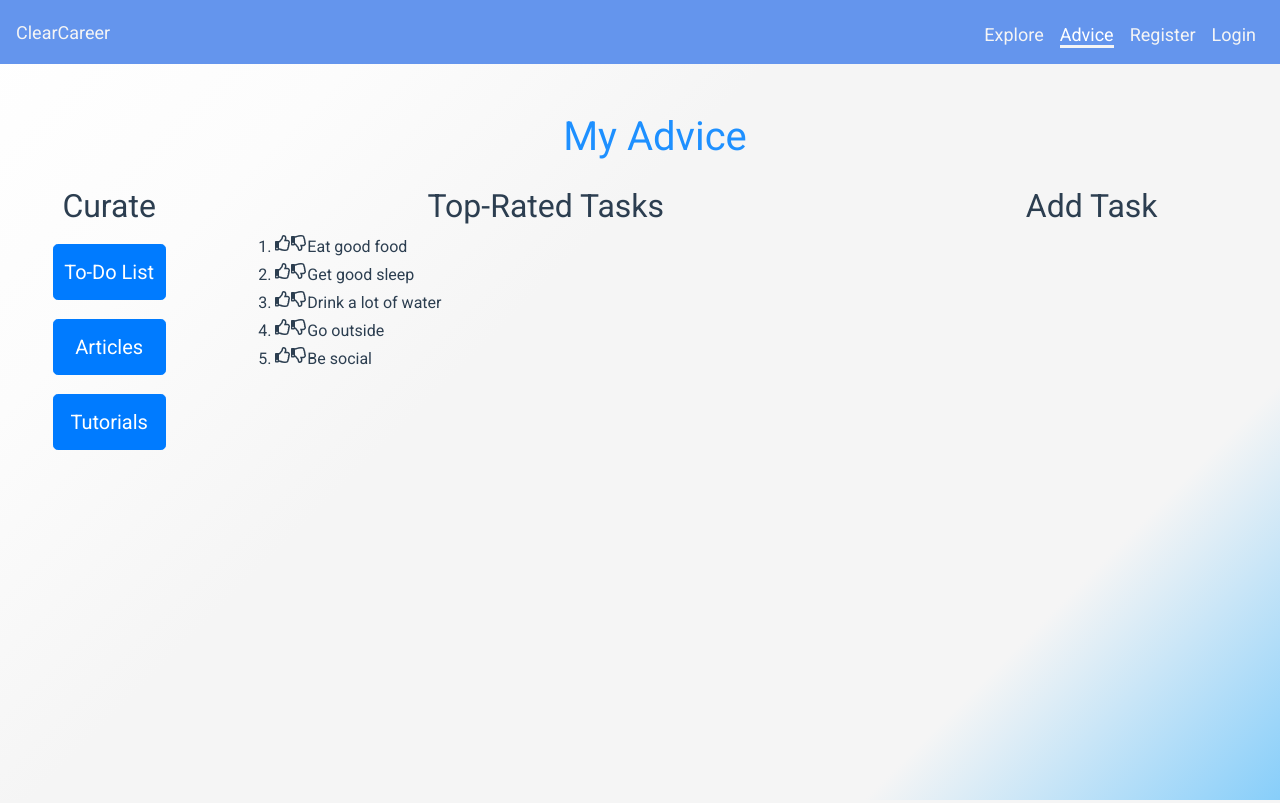
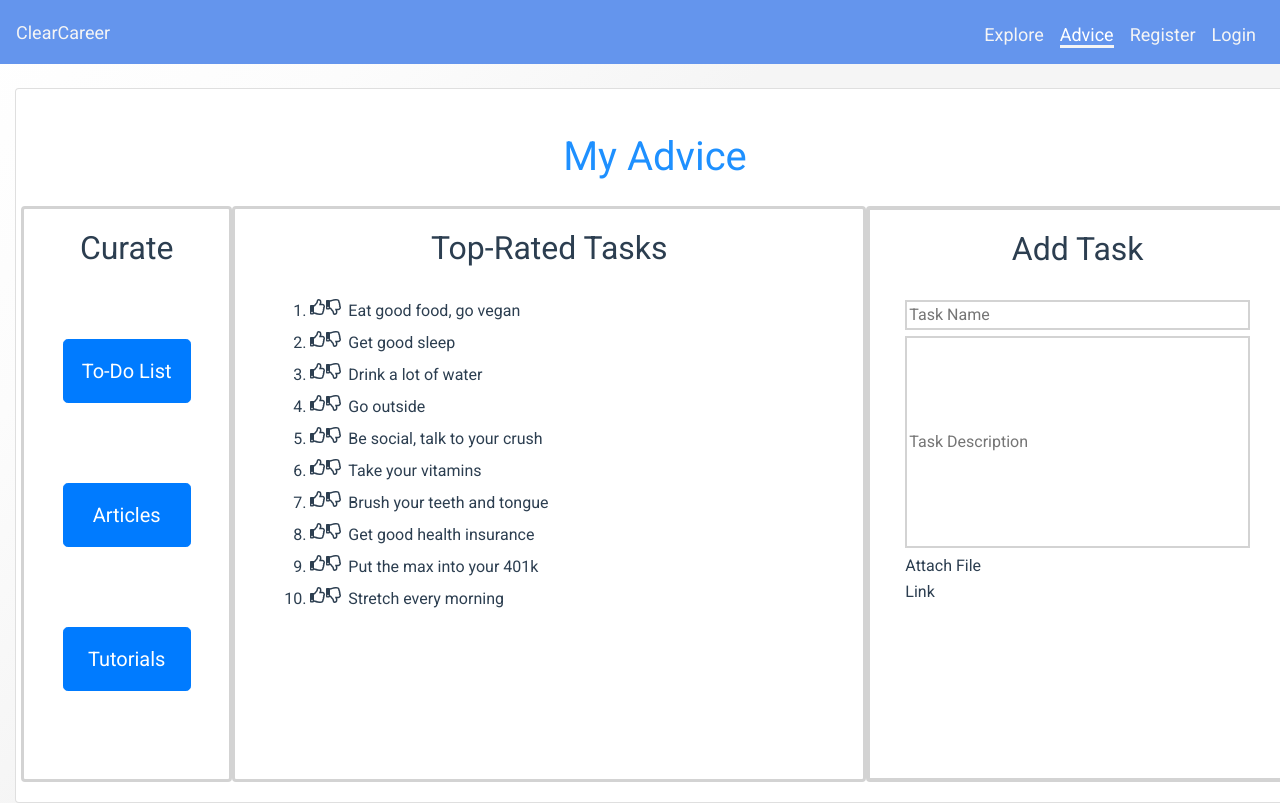
Before and after one commit to jerrylanning/clear-career, a Vue app: page /advice in a window 1280 px wide. Shown: the top 803 px of the page. Built offline with nearby package versions, Linux system fonts and the light colour scheme; what vue-graph would draw is missing.

Commit message:
closer to to-do list

```diff
--- a/src/components/pages/Advice.vue
+++ b/src/components/pages/Advice.vue
@@ -1,10 +1,11 @@
 <template>
     <div class="advice-container">
+        <b-card class="b-card-container">
             <h1 class="heading"> My Advice </h1>
             <div class="row">
-            <div id="curate-column"
+                <b-card id="curate-column"
                      class="col-2">
-                <h2>Curate</h2>
+                    <h2 class="curate">Curate</h2>
                     <button id="to-do-button"
                             class="btn btn-lg btn-primary"
                             type="button">
@@ -20,67 +21,112 @@
                             type="button">
                         Tutorials
                     </button>
-            </div>
-            <div id="tasks-column"
+                </b-card>
+                <b-card id="tasks-column"
                      class="col-6">
-                <h2>Top-Rated Tasks</h2>
+                    <h2 class="top-rated-tasks">Top-Rated Tasks</h2>
                     <ol>
                         <li>
                             <div class="task-item">
-                            <font-awesome-icon  class="fa-item icon" :icon="faEmptyThumbUp" />
-                            <font-awesome-icon  class="fa-item icon" :icon="faEmptyThumbDown" />
-                            <div>Eat good food</div>
+                                <font-awesome-icon class="fa-item icon" :icon="faEmptyThumbUp"/>
+                                <font-awesome-icon class="fa-item icon" :icon="faEmptyThumbDown"/>
+                                <div>Eat good food, go vegan</div>
                             </div>
                         </li>
                         <li>
                             <div class="task-item">
-                            <font-awesome-icon  class="fa-item icon" :icon="faEmptyThumbUp" />
-                            <font-awesome-icon  class="fa-item icon" :icon="faEmptyThumbDown" />
+                                <font-awesome-icon class="fa-item icon" :icon="faEmptyThumbUp"/>
+                                <font-awesome-icon class="fa-item icon" :icon="faEmptyThumbDown"/>
                                 <div>Get good sleep</div>
                             </div>
                         </li>
                         <li>
                             <div class="task-item">
-                            <font-awesome-icon  class="fa-item icon" :icon="faEmptyThumbUp" />
-                            <font-awesome-icon  class="fa-item icon" :icon="faEmptyThumbDown" />
+                                <font-awesome-icon class="fa-item icon" :icon="faEmptyThumbUp"/>
+                                <font-awesome-icon class="fa-item icon" :icon="faEmptyThumbDown"/>
                                 <div>Drink a lot of water</div>
                             </div>
                         </li>
                         <li>
                             <div class="task-item">
-                            <font-awesome-icon  class="fa-item icon" :icon="faEmptyThumbUp" />
-                            <font-awesome-icon  class="fa-item icon" :icon="faEmptyThumbDown" />
+                                <font-awesome-icon class="fa-item icon" :icon="faEmptyThumbUp"/>
+                                <font-awesome-icon class="fa-item icon" :icon="faEmptyThumbDown"/>
                                 <div>Go outside</div>
                             </div>
                         </li>
                         <li>
                             <div class="task-item">
-                            <font-awesome-icon  class="fa-item icon" :icon="faEmptyThumbUp" />
-                            <font-awesome-icon  class="fa-item icon" :icon="faEmptyThumbDown" />
-                            <div>Be social</div>
+                                <font-awesome-icon class="fa-item icon" :icon="faEmptyThumbUp"/>
+                                <font-awesome-icon class="fa-item icon" :icon="faEmptyThumbDown"/>
+                                <div>Be social, talk to your crush</div>
+                            </div>
+                        </li>
+                        <li>
+                            <div class="task-item">
+                                <font-awesome-icon class="fa-item icon" :icon="faEmptyThumbUp"/>
+                                <font-awesome-icon class="fa-item icon" :icon="faEmptyThumbDown"/>
+                                <div>Take your vitamins</div>
+                            </div>
+                        </li>
+                        <li>
+                            <div class="task-item">
+                                <font-awesome-icon class="fa-item icon" :icon="faEmptyThumbUp"/>
+                                <font-awesome-icon class="fa-item icon" :icon="faEmptyThumbDown"/>
+                                <div>Brush your teeth and tongue</div>
+                            </div>
+                        </li>
+                        <li>
+                            <div class="task-item">
+                                <font-awesome-icon class="fa-item icon" :icon="faEmptyThumbUp"/>
+                                <font-awesome-icon class="fa-item icon" :icon="faEmptyThumbDown"/>
+                                <div>Get good health insurance</div>
+                            </div>
+                        </li>
+                        <li>
+                            <div class="task-item">
+                                <font-awesome-icon class="fa-item icon" :icon="faEmptyThumbUp"/>
+                                <font-awesome-icon class="fa-item icon" :icon="faEmptyThumbDown"/>
+                                <div>Put the max into your 401k</div>
+                            </div>
+                        </li>
+                        <li>
+                            <div class="task-item">
+                                <font-awesome-icon class="fa-item icon" :icon="faEmptyThumbUp"/>
+                                <font-awesome-icon class="fa-item icon" :icon="faEmptyThumbDown"/>
+                                <div>Stretch every morning</div>
                             </div>
                         </li>
                     </ol>
+                </b-card>
+                <b-card id="add-task-column"
+                     class="col-4">
+                    <h2 class="add-task">Add Task</h2>
+                    <input class="add-task-title" type="text" placeholder="Task Name">
+                    <input class="add-task-body" type="text" placeholder="Task Description" >
+                    <div class="attach-file">
+                        <div>Attach File</div>
                     </div>
-            <div id="add-task-column"
-                 class="col-4">
-                <h2>Add Task</h2>
+                    <div class="link">
+                        <div>Link</div>
                     </div>
+                </b-card>
             </div>
+        </b-card>
     </div>
 </template>
 
 <script>
-    import { faThumbsUp } from '@fortawesome/free-regular-svg-icons';
-    import { faThumbsDown } from '@fortawesome/free-regular-svg-icons';
+    import {faThumbsUp} from '@fortawesome/free-regular-svg-icons';
+    import {faThumbsDown} from '@fortawesome/free-regular-svg-icons';
+
     export default {
         name: "Advice",
 
-        computed:{
-            faEmptyThumbUp(){
+        computed: {
+            faEmptyThumbUp() {
                 return faThumbsUp;
             },
-            faEmptyThumbDown(){
+            faEmptyThumbDown() {
                 return faThumbsDown;
             }
         },
@@ -97,57 +143,119 @@
         margin: 2% 0;
     }
 
-    .task-item{
+    .task-item {
         justify-content: flex-start;
         display: flex;
         float: left;
         width: 100%;
     }
 
-    .icon{
+    .icon {
         flex: 1;
     }
 
     #curate-column {
         width: 20%;
-        height: 100%;
-        border-right: ;
+        height: 72vh;
         text-align: center;
+        border: 3px solid lightgray;
     }
+
     #tasks-column {
         width: 45%;
+        border: 3px solid lightgray;
     }
+
     #add-task-column {
         width: 35%;
+        border: 4px solid lightgray;
     }
 
-    li{
+    .curate{
+        margin-bottom: 32px;
+    }
+    .top-rated-tasks{
+        margin-bottom: 32px;
+    }
+    .add-task{
+        margin-bottom: 32px;
+    }
+
+    #to-do-button{
+        width: 128px;
+        height: 64px;
+        padding: 2px;
+        margin: 5vh 0;
+    }
+    #articles-button{
+        width: 128px;
+        height: 64px;
+        padding: 2px;
+        margin: 5vh 0;
+    }
+    #tutorials-button{
+        width: 128px;
+        height: 64px;
+        padding: 2px;
+        margin: 5vh 0;
+    }
+
+    .add-task-title{
+        width: 100%;
+        border: 2px solid lightgray;
+        margin-bottom: 6px;
+    }
+
+    .add-task-body{
+        width: 100%;
+        height: 40%;
+        border: 2px solid lightgray;
+    }
+
+    .attach-file{
+        text-align: left;
+        margin: 6px 0 2px;
+        display: flex;
+    }
+    .link{
+        text-align: left;
+        display: flex;
+    }
+
+    li {
         float: left;
-        margin: 2px;
+        margin-bottom: 8px;
         margin-right: 51%;
     }
-
-    @media screen and (min-width: 1250px) {
-        #curate-column > button {
-            width: 60%;
-            height: 56px;
-            padding: 8px;
-            display: block;
-            text-align: center;
-            margin-left: 20%;
-            margin-top: 10%
-        }
-    }
-    @media screen and (max-width: 1250px) {
-        #curate-column > button {
-            width: 100%;
-            height: 56px;
-            padding: 8px;
-            display: block;
-            text-align: center;
-            margin-top: 10%
-        }
+    li > div > div{
+        margin-left: 6px;
     }
 
+    col-6{
+        margin-bottom: 16px;
+    }
+
+    /*@media screen and (min-width: 1250px) {*/
+    /*    #curate-column > button {*/
+    /*        width: 112px;*/
+    /*        height: 56px;*/
+    /*        padding: 8px;*/
+    /*        display: block;*/
+    /*        text-align: center;*/
+    /*        margin-left: 20%;*/
+    /*        margin-top: 10%*/
+    /*    }*/
+    /*}*/
+
+    /*@media screen and (max-width: 1250px) {*/
+    /*    #curate-column > button {*/
+    /*        width: 1000px;*/
+    /*        height: 56px;*/
+    /*        padding: 8px;*/
+    /*        display: block;*/
+    /*        text-align: center;*/
+    /*        margin-top: 10%*/
+    /*    }*/
+    /*}*/
 
 </style>
```
Lines whose indentation alone changed are shown as unchanged.
